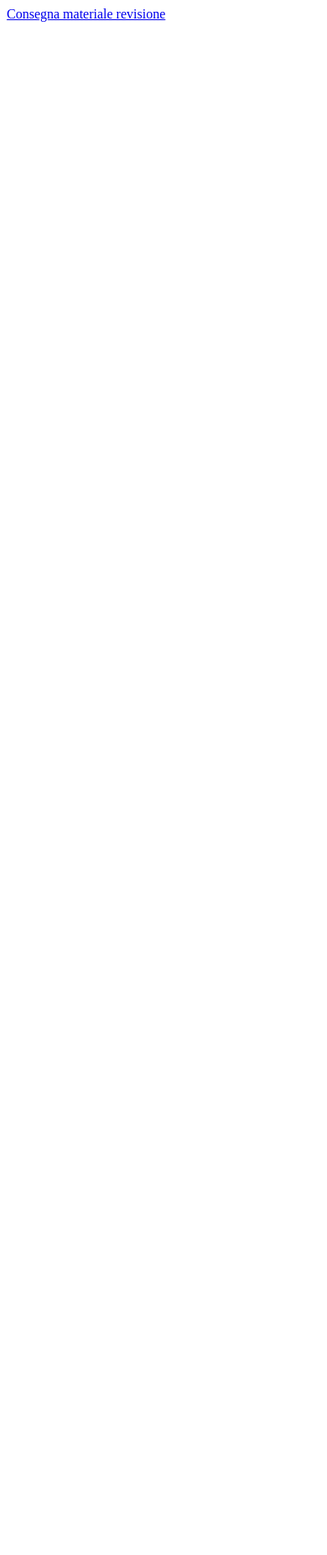
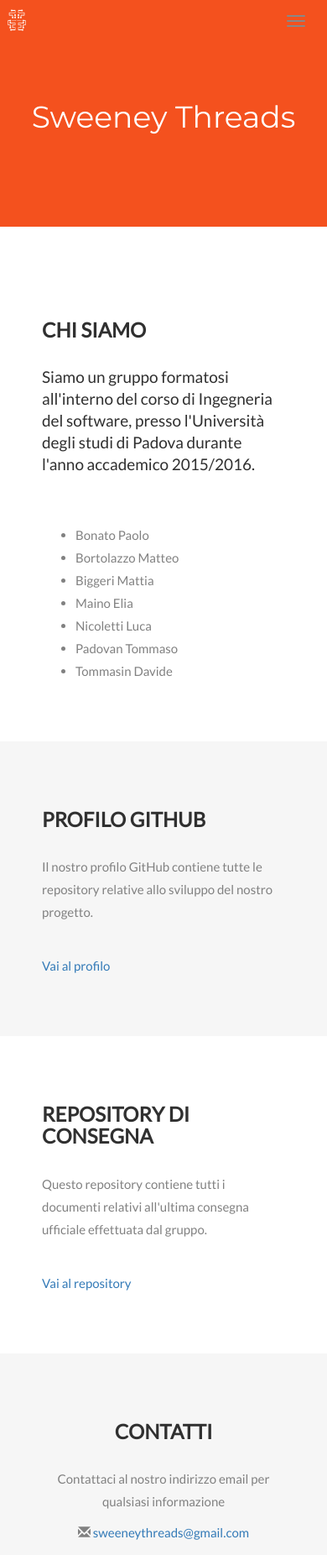
Before and after one commit to SweeneyThreads/SweeneyThreads.github.io, a plain HTML site: page index.html in a window 390 px wide. Shown: the whole page at 84% size. Before the commit the page ends 844 px from the top, so only its background shows below. Drawn offline with nearby package versions, Linux system fonts and the light colour scheme.

Commit message:
index.html

```diff
--- a/index.html
+++ b/index.html
@@ -1,9 +1,167 @@
 <!DOCTYPE html>
-<html>
+<html lang="it">
 <head>
-	<title>SweeneyThreads - GitHub page</title>
+	<title>SweeneyThreads</title>
+	<meta charset='utf-8'>
+	<meta name="viewport" content="width=device-width, initial-scale=1">
+    <meta name="description" content="Documentazione prodotta per il corso Ingegneria del Software a.a 2015-2016">
+	<meta name="keywords" content="Ingegneria del Software, Analisi dei requisiti, Progettazione, SweeneyThreads">
+	<meta name="author" content="Bonato Paolo, Bortolazzo Matteo, Biggeri Mattia, Maino Elia, Nicoletti Luca, Padovan Tommaso, Tommasin Davide">
+	<link rel="stylesheet" href="http://maxcdn.bootstrapcdn.com/bootstrap/3.3.6/css/bootstrap.min.css">
+	<link href="http://fonts.googleapis.com/css?family=Montserrat" rel="stylesheet" type="text/css">
+	<link href="http://fonts.googleapis.com/css?family=Lato" rel="stylesheet" type="text/css">
+	<script src="https://ajax.googleapis.com/ajax/libs/jquery/1.12.0/jquery.min.js"></script>
+	<script src="http://maxcdn.bootstrapcdn.com/bootstrap/3.3.6/js/bootstrap.min.js"></script>
+	<style>
+	  body {
+	      font: 400 15px Lato, sans-serif;
+	      line-height: 1.8;
+	      color: #818181;
+	  }
+	  h2 {
+	      font-size: 24px;
+	      text-transform: uppercase;
+	      color: #303030;
+	      font-weight: 600;
+	      margin-bottom: 30px;
+	  }
+	  h4 {
+	      font-size: 19px;
+	      line-height: 1.375em;
+	      color: #303030;
+	      font-weight: 400;
+	      margin-bottom: 30px;
+	  }
+	  .jumbotron {
+	      background-color: #f4511e;
+	      color: #fff;
+	      padding: 100px 25px;
+	      font-family: Montserrat, sans-serif;
+	  }
+	  .container-fluid {
+	      padding: 60px 50px;
+	  }
+	  .bg-grey {
+	      background-color: #f6f6f6;
+	  }
+	  .navbar {
+	      margin-bottom: 0;
+	      background-color: #f4511e;
+	      z-index: 9999;
+	      border: 0;
+	      font-size: 12px !important;
+	      line-height: 1.42857143 !important;
+	      letter-spacing: 4px;
+	      border-radius: 0;
+	      font-family: Montserrat, sans-serif;
+	  }
+	  .navbar li a, .navbar .navbar-brand {
+	      color: #fff !important;
+	  }
+	  .navbar-nav li a:hover, .navbar-nav li.active a {
+	      color: #f4511e !important;
+	      background-color: #fff !important;
+	  }
+	  .navbar-default .navbar-toggle {
+	      border-color: transparent;
+	      color: #fff !important;
+	  }
+	  footer .glyphicon {
+	      font-size: 20px;
+	      margin-bottom: 20px;
+	      color: #f4511e;
+	  }
+	  @media screen and (max-width: 768px) {
+	    .col-sm-4 {
+	      text-align: center;
+	      margin: 25px 0;
+	    }
+	    .btn-lg {
+	        width: 100%;
+	        margin-bottom: 35px;
+	    }
+	  }
+	  @media screen and (max-width: 480px) {
+	    .logo {
+	        font-size: 150px;
+	    }
+	  }
+	  </style>
 </head>
-<body>
-	<a href="https://github.com/SweeneyThreads/ConsegnaActorbase">Consegna materiale revisione</a>
+<body id="myPage" data-spy="scroll" data-target=".navbar" data-offset="60">
+
+<nav class="navbar navbar-default navbar-fixed-top">
+  <div class="container">
+    <div class="navbar-header">
+      <button type="button" class="navbar-toggle" data-toggle="collapse" data-target="#myNavbar">
+        <span class="icon-bar"></span>
+        <span class="icon-bar"></span>
+        <span class="icon-bar"></span>
+      </button>
+      <a href="#myPage"><img src="Immagini/logo.png" class="img-responsive img-circle margin" style="display:inline" alt="Logo del gruppo Sweeney Threads" width="40" height="40"></a>
+    </div>
+    <div class="collapse navbar-collapse" id="myNavbar">
+      <ul class="nav navbar-nav navbar-right">
+        <li><a href="#about">CHI SIAMO</a></li>
+        <li><a href="#profile">PROFILO GITHUB</a></li>
+        <li><a href="#repo">REPOSITORY DI CONSEGNA</a></li>
+        <li><a href="#contact">CONTATTACI</a></li>
+      </ul>
+    </div>
+  </div>
+</nav>
+
+<div class="jumbotron text-center">
+  <h1>Sweeney Threads</h1>
+</div>
+
+<div id="about" class="container-fluid">
+  <div class="row">
+    <div class="col-sm-12">
+      <h2>Chi siamo</h2>
+      <h4>Siamo un gruppo formatosi all'interno del corso di Ingegneria del software, presso l'Università degli studi di Padova durante l'anno accademico 2015/2016.</h4><br>
+      <ul>
+      	<li>Bonato Paolo</li>
+      	<li>Bortolazzo Matteo</li>
+      	<li>Biggeri Mattia</li>
+      	<li>Maino Elia</li>
+      	<li>Nicoletti Luca</li>
+      	<li>Padovan Tommaso</li>
+      	<li>Tommasin Davide</li>
+      </ul>
+    </div>
+  </div>
+</div>
+
+<div id="profile" class="container-fluid bg-grey">
+  <div class="row">
+    <div class="col-sm-12">
+      <h2>Profilo GitHub</h2>
+      <p>Il nostro profilo GitHub contiene tutte le repository relative allo sviluppo del nostro progetto.</p></br>
+      <p><a href="https://github.com/SweeneyThreads">Vai al profilo</a></p>
+    </div>
+  </div>
+</div>
+
+<div id="repo" class="container-fluid">
+  <div class="row">
+    <div class="col-sm-12">
+      <h2>Repository di consegna</h2>
+      <p>Questo repository contiene tutti i documenti relativi all'ultima consegna ufficiale effettuata dal gruppo.</p></br>
+      <p><a href="https://github.com/SweeneyThreads/ConsegnaActorbase">Vai al repository</a></p>
+    </div>
+  </div>
+</div>
+
+<div id="contact" class="container-fluid bg-grey">
+  <h2 class="text-center">CONTATTI</h2>
+  <div class="row">
+    <div class="col-sm-12">
+      <p class="text-center">Contattaci al nostro indirizzo email per qualsiasi informazione</p>
+      <p class="text-center"><span class="glyphicon glyphicon-envelope"></span> <a href="mailto:sweeneythreads@gmail.com">sweeneythreads@gmail.com</a></p>
+    </div>
+  </div>
+</div>
+
 </body>
 </html>
```
Also changed, not shown: Immagini/logo.png (added).
